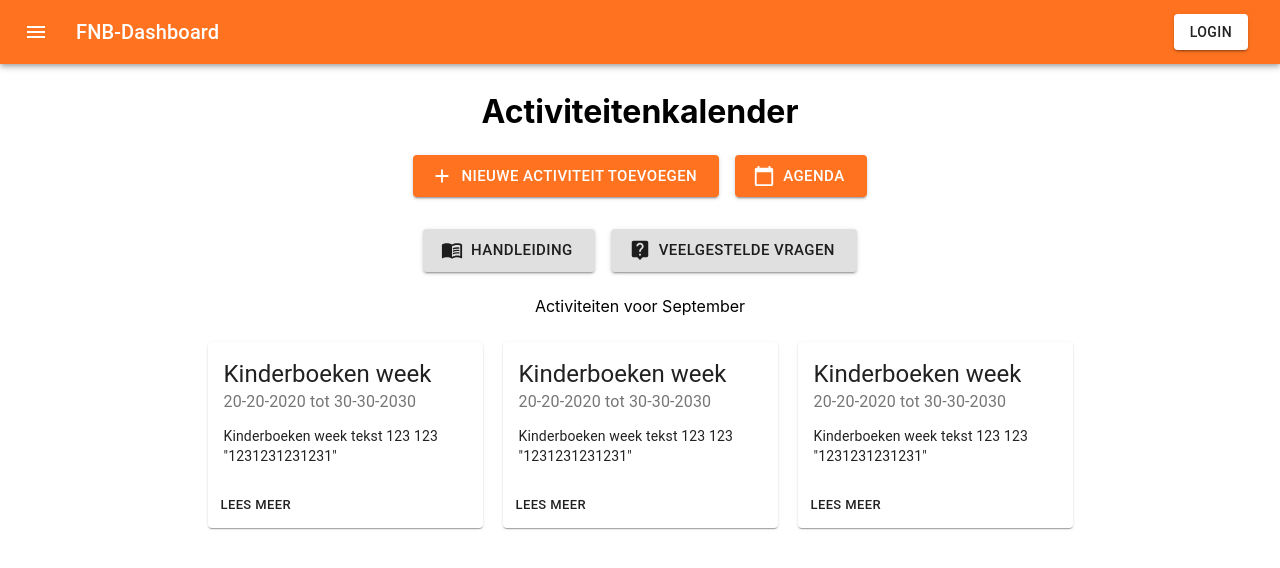
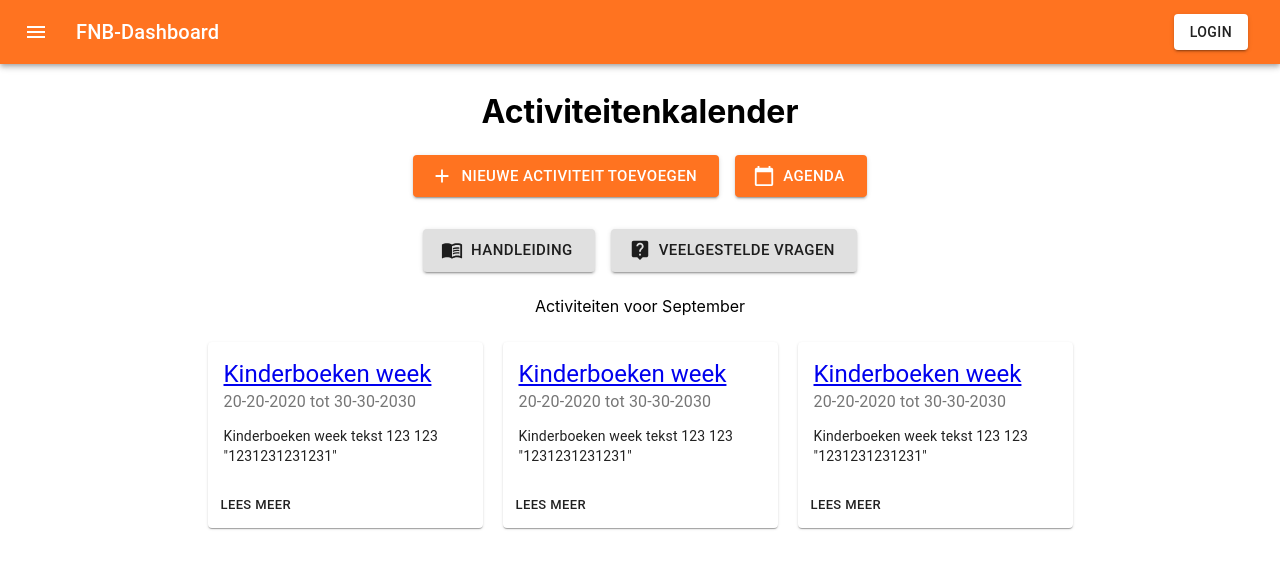
Before and after one commit to BrianBplusplus/fnb-dashboard, a React (Create React App) app: page /dashboard in a window 1280 px wide. Shown: the top 568 px of the page. Built offline with nearby package versions, Linux system fonts and the light colour scheme.

Commit message:
Link tryout

```diff
--- a/src/components/Events.js
+++ b/src/components/Events.js
@@ -31,7 +31,7 @@ const Events = () => {
     <Card className={classes.root}>
       <CardContent>
         <Typography variant="h5" component="h2">
-          Kinderboeken week
+          <Link to={"/dashboard/activiteit/kinderboekenweek"}>Kinderboeken week</Link>
         </Typography>
         <Typography className={classes.pos} color="textSecondary">
           20-20-2020 tot 30-30-2030
```
